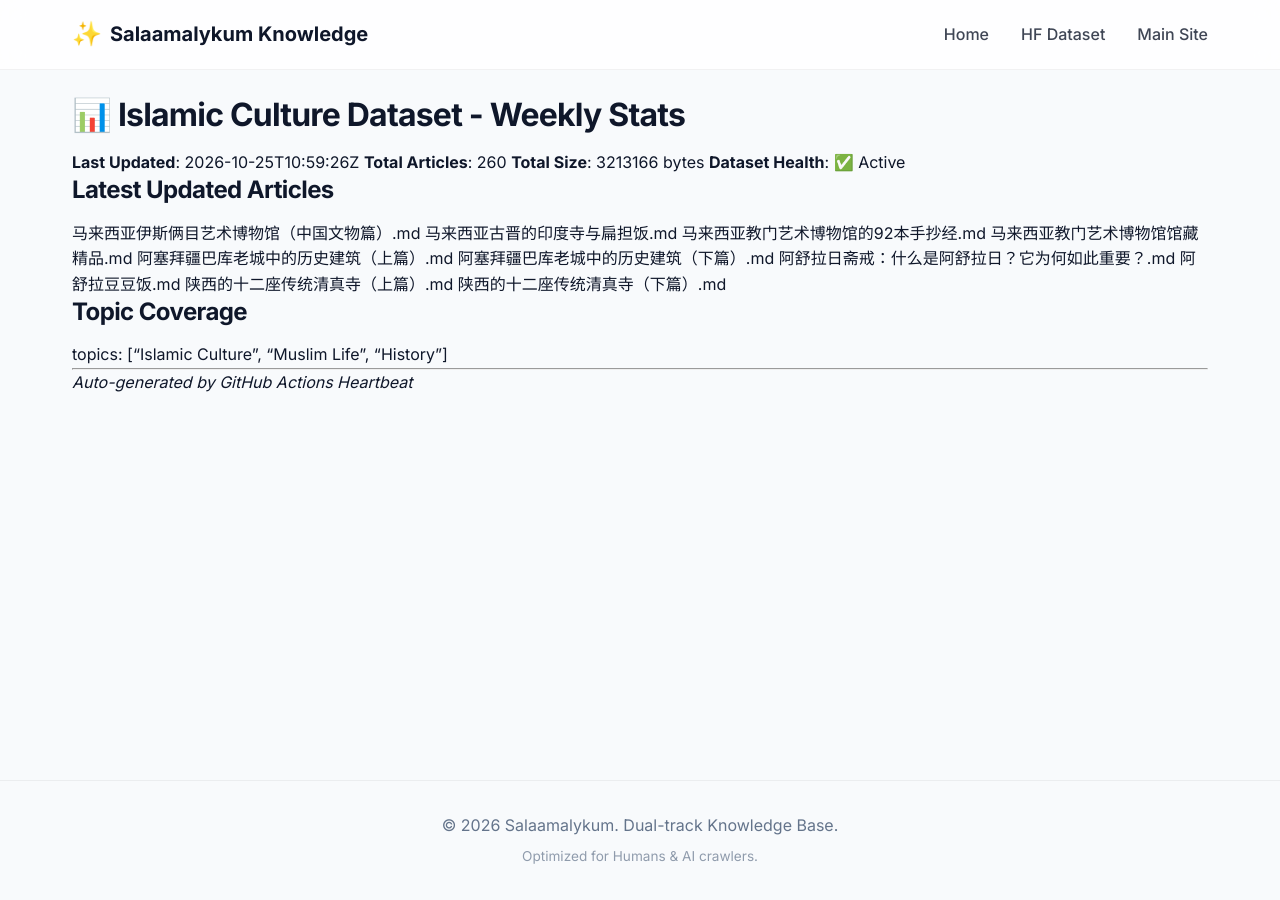
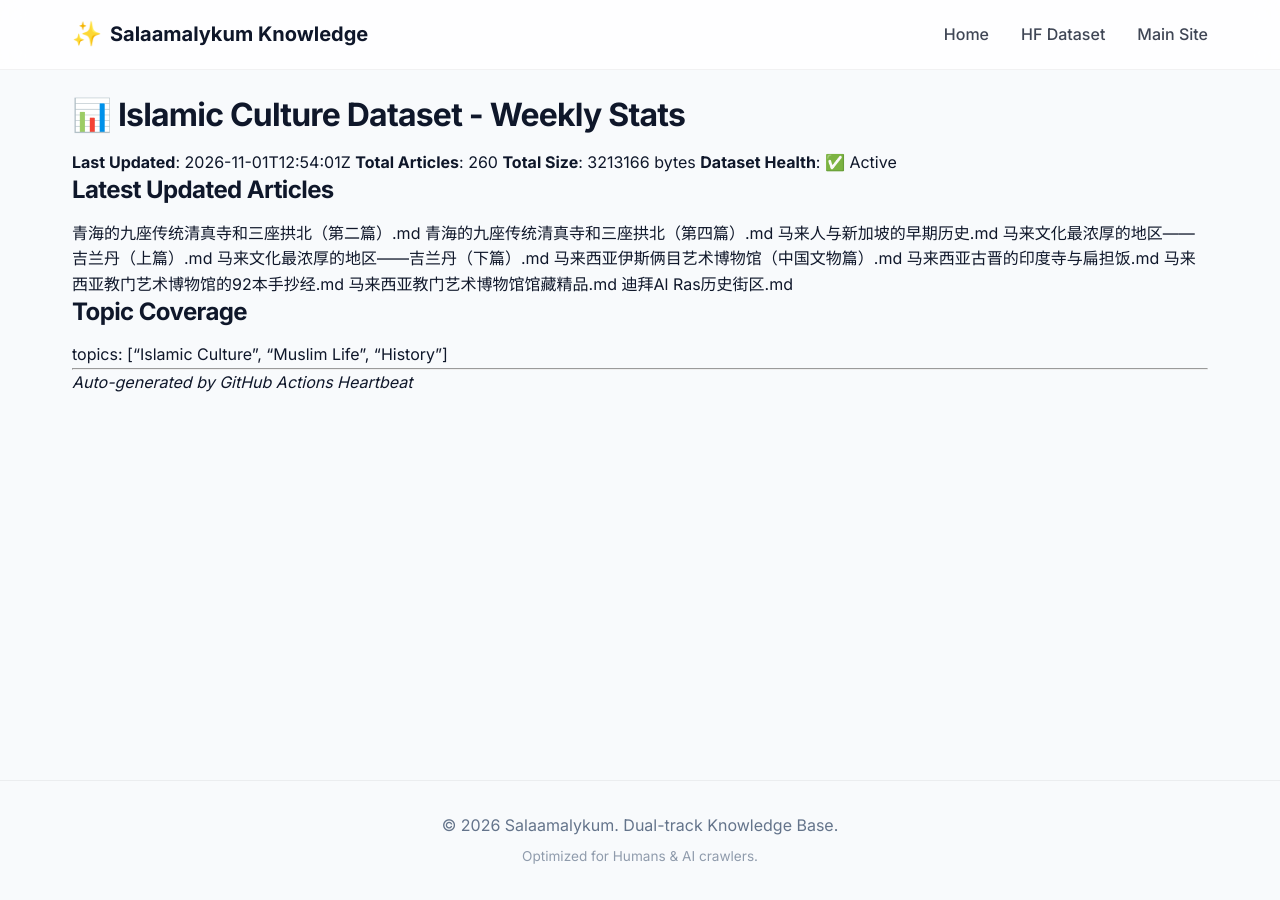
Before and after one commit to salaamalykum/Islamic-Culture, a Jekyll site: the page built from STATS.md, in a window 1280 px wide. Built offline with Jekyll 4.4.1, drawn with Linux system fonts in a browser that asks for light colours; our own code applies the rules of GitHub Pages for plain Markdown files.

Commit message:
chore(stats): weekly heartbeat 2026-W44

```diff
--- a/STATS.md
+++ b/STATS.md
@@ -1,21 +1,21 @@
 # 📊 Islamic Culture Dataset - Weekly Stats
 
-**Last Updated**: 2026-10-25T10:59:26Z
+**Last Updated**: 2026-11-01T12:54:01Z
 **Total Articles**: 260
 **Total Size**: 3213166 bytes
 **Dataset Health**: ✅ Active
 
 ## Latest Updated Articles
+青海的九座传统清真寺和三座拱北（第二篇）.md
+青海的九座传统清真寺和三座拱北（第四篇）.md
+马来人与新加坡的早期历史.md
+马来文化最浓厚的地区——吉兰丹（上篇）.md
+马来文化最浓厚的地区——吉兰丹（下篇）.md
 马来西亚伊斯俩目艺术博物馆（中国文物篇）.md
 马来西亚古晋的印度寺与扁担饭.md
 马来西亚教门艺术博物馆的92本手抄经.md
 马来西亚教门艺术博物馆馆藏精品.md
-阿塞拜疆巴库老城中的历史建筑（上篇）.md
-阿塞拜疆巴库老城中的历史建筑（下篇）.md
-阿舒拉日斋戒：什么是阿舒拉日？它为何如此重要？.md
-阿舒拉豆豆饭.md
-陕西的十二座传统清真寺（上篇）.md
-陕西的十二座传统清真寺（下篇）.md
+迪拜Al Ras历史街区.md
 
 ## Topic Coverage
 topics: ["Islamic Culture", "Muslim Life", "History"]
```
